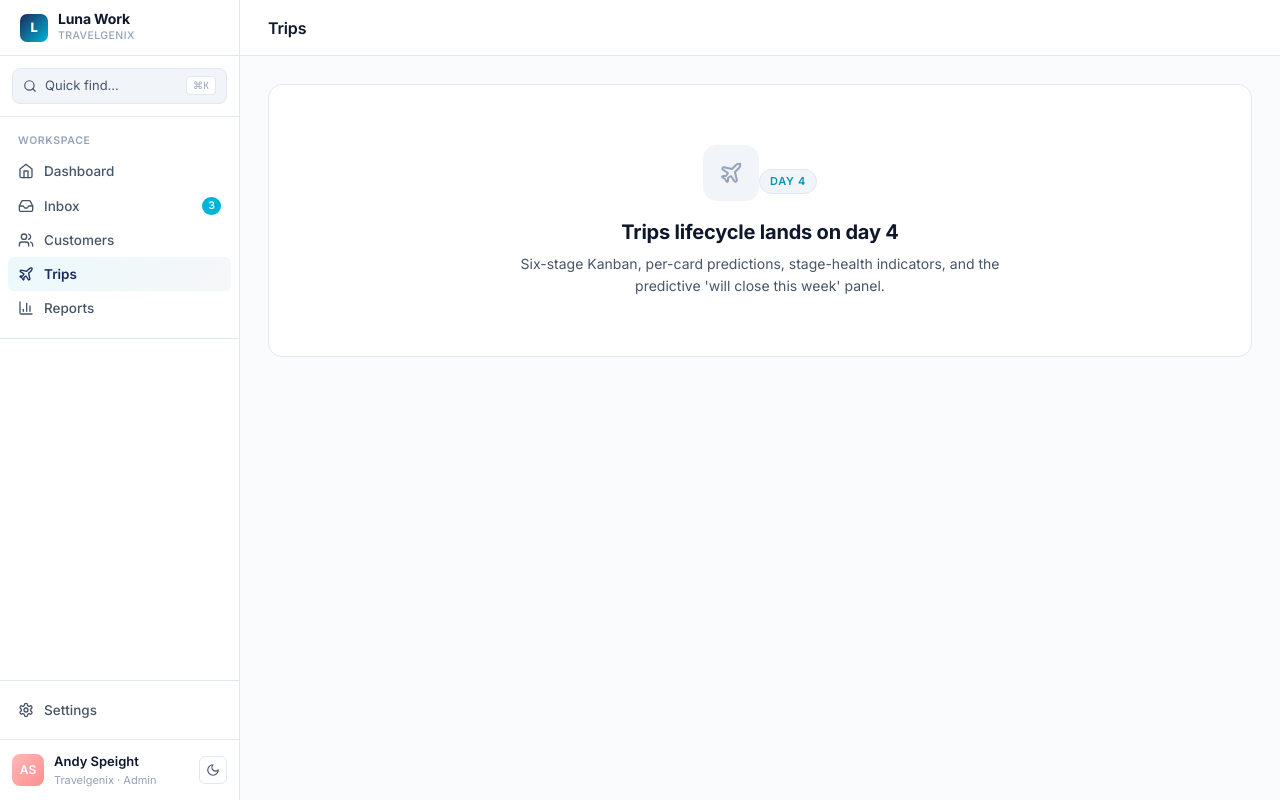
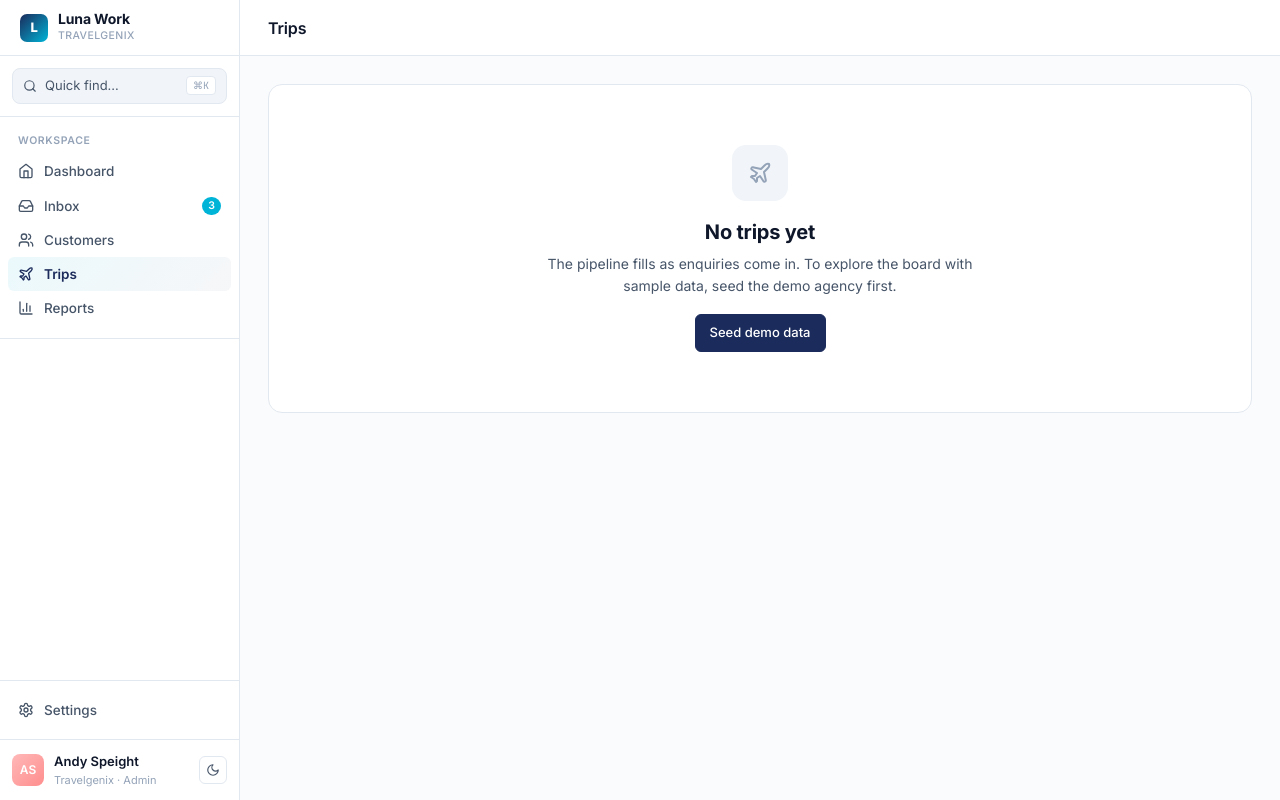
Before and after one commit to andyspeight/travelgenix-crm, a Next.js app: page /trips in a window 1280 px wide. Built offline with nearby package versions, Linux system fonts and the light colour scheme; no server answers; the database is empty.

Commit message:
Update page.tsx

```diff
--- a/app/trips/page.tsx
+++ b/app/trips/page.tsx
@@ -1,17 +1,199 @@
+/**
+ * Trips — the pipeline Kanban. /trips
+ *
+ * Server Component (mirrors app/customers/page.tsx):
+ *   - Fetches all trips for the agency, newest activity first
+ *   - Joins the household display name + id for each card (one extra query,
+ *     mapped in memory — keeps the board to two round-trips)
+ *   - Passes everything to the client board, which owns drag, optimistic
+ *     stage changes, and the cancelled-trips toggle
+ *
+ * Empty state points at the same /api/seed flow the customers page uses, so a
+ * fresh database tells you what to do rather than showing a blank board.
+ */
+
 import { Topbar } from "@/components/layout/topbar";
-import { ComingSoon } from "@/components/ui/coming-soon";
+import { createClient, AGENCY_ID } from "@/lib/supabase/server";
+import { TripsBoard, type BoardTrip } from "./trips-view";
 import { PlaneIcon } from "@/components/ui/icons";
+import type { Trip, Household } from "@/lib/supabase/types";
 
-export default function TripsPage() {
+export const dynamic = "force-dynamic";
+
+export default async function TripsPage() {
+  const supabase = createClient();
+
+  // ─── Count for the empty-state check ────────────────────────────────
+  const { count, error: countError } = await supabase
+    .from("trips")
+    .select("*", { count: "exact", head: true })
+    .eq("agency_id", AGENCY_ID);
+
+  if (countError) {
+    return (
+      <>
+        <Topbar title="Trips" />
+        <div style={{ padding: 28, maxWidth: 1400, margin: "0 auto", width: "100%" }}>
+          <ErrorBanner message={countError.message} />
+        </div>
+      </>
+    );
+  }
+
+  if ((count ?? 0) === 0) {
+    return (
+      <>
+        <Topbar title="Trips" />
+        <EmptyBoard />
+      </>
+    );
+  }
+
+  // ─── Fetch trips ────────────────────────────────────────────────────
+  const { data: trips, error: tripsError } = await supabase
+    .from("trips")
+    .select("*")
+    .eq("agency_id", AGENCY_ID)
+    .order("updated_at", { ascending: false });
+
+  if (tripsError) {
+    return (
+      <>
+        <Topbar title="Trips" />
+        <div style={{ padding: 28, maxWidth: 1400, margin: "0 auto", width: "100%" }}>
+          <ErrorBanner message={tripsError.message} />
+        </div>
+      </>
+    );
+  }
+
+  const rows = (trips ?? []) as Trip[];
+
+  // ─── Resolve household names in one query ───────────────────────────
+  const householdIds = Array.from(new Set(rows.map((t) => t.household_id)));
+  const householdMap = new Map<string, string>();
+
+  if (householdIds.length > 0) {
+    const { data: households } = await supabase
+      .from("households")
+      .select("id, display_name")
+      .in("id", householdIds);
+
+    for (const h of (households ?? []) as Pick<Household, "id" | "display_name">[]) {
+      householdMap.set(h.id, h.display_name);
+    }
+  }
+
+  const boardTrips: BoardTrip[] = rows.map((t) => ({
+    ...t,
+    household_name: householdMap.get(t.household_id) ?? "Unknown household",
+  }));
+
   return (
     <>
       <Topbar title="Trips" />
-      <ComingSoon
-        Icon={PlaneIcon}
-        title="Trips lifecycle lands on day 4"
-        description="Six-stage Kanban, per-card predictions, stage-health indicators, and the predictive 'will close this week' panel."
-        day={4}
-      />
+      <TripsBoard trips={boardTrips} />
     </>
   );
 }
+
+// ─── Empty state ──────────────────────────────────────────────────────────
+function EmptyBoard() {
+  return (
+    <div style={{ padding: 28, maxWidth: 1400, margin: "0 auto", width: "100%" }}>
+      <div
+        style={{
+          background: "var(--surface)",
+          border: "1px solid var(--border)",
+          borderRadius: 14,
+          padding: "60px 28px",
+          textAlign: "center",
+        }}
+      >
+        <div
+          style={{
+            width: 56,
+            height: 56,
+            borderRadius: 14,
+            background: "var(--bg-subtle)",
+            display: "inline-flex",
+            alignItems: "center",
+            justifyContent: "center",
+            color: "var(--text-subtle)",
+            marginBottom: 16,
+          }}
+        >
+          <PlaneIcon width={24} height={24} />
+        </div>
+        <h2
+          style={{
+            fontSize: 20,
+            fontWeight: 700,
+            margin: "0 0 6px",
+            color: "var(--text)",
+            letterSpacing: "-0.01em",
+          }}
+        >
+          No trips yet
+        </h2>
+        <p
+          style={{
+            fontSize: 14,
+            color: "var(--text-muted)",
+            margin: "0 0 18px",
+            maxWidth: 460,
+            marginInline: "auto",
+            lineHeight: 1.55,
+          }}
+        >
+          The pipeline fills as enquiries come in. To explore the board with
+          sample data, seed the demo agency first.
+        </p>
+        <a
+          href="/api/seed"
+          style={{
+            display: "inline-flex",
+            alignItems: "center",
+            gap: 6,
+            background: "var(--tg-primary)",
+            border: "1px solid var(--tg-primary)",
+            borderRadius: 6,
+            padding: "8px 14px",
+            color: "white",
+            fontSize: 13,
+            fontWeight: 500,
+            textDecoration: "none",
+          }}
+        >
+          Seed demo data
+        </a>
+      </div>
+    </div>
+  );
+}
+
+function ErrorBanner({ message }: { message: string }) {
+  return (
+    <div
+      style={{
+        padding: "12px 16px",
+        background: "rgba(239, 68, 68, 0.06)",
+        border: "1px solid rgba(239, 68, 68, 0.2)",
+        borderRadius: 10,
+        fontSize: 13,
+        color: "var(--text)",
+      }}
+    >
+      <strong style={{ color: "var(--error)" }}>Supabase error.</strong>{" "}
+      <span
+        style={{
+          fontFamily: '"JetBrains Mono", monospace',
+          fontSize: 12,
+          color: "var(--text-muted)",
+        }}
+      >
+        {message}
+      </span>
+    </div>
+  );
+}
```
